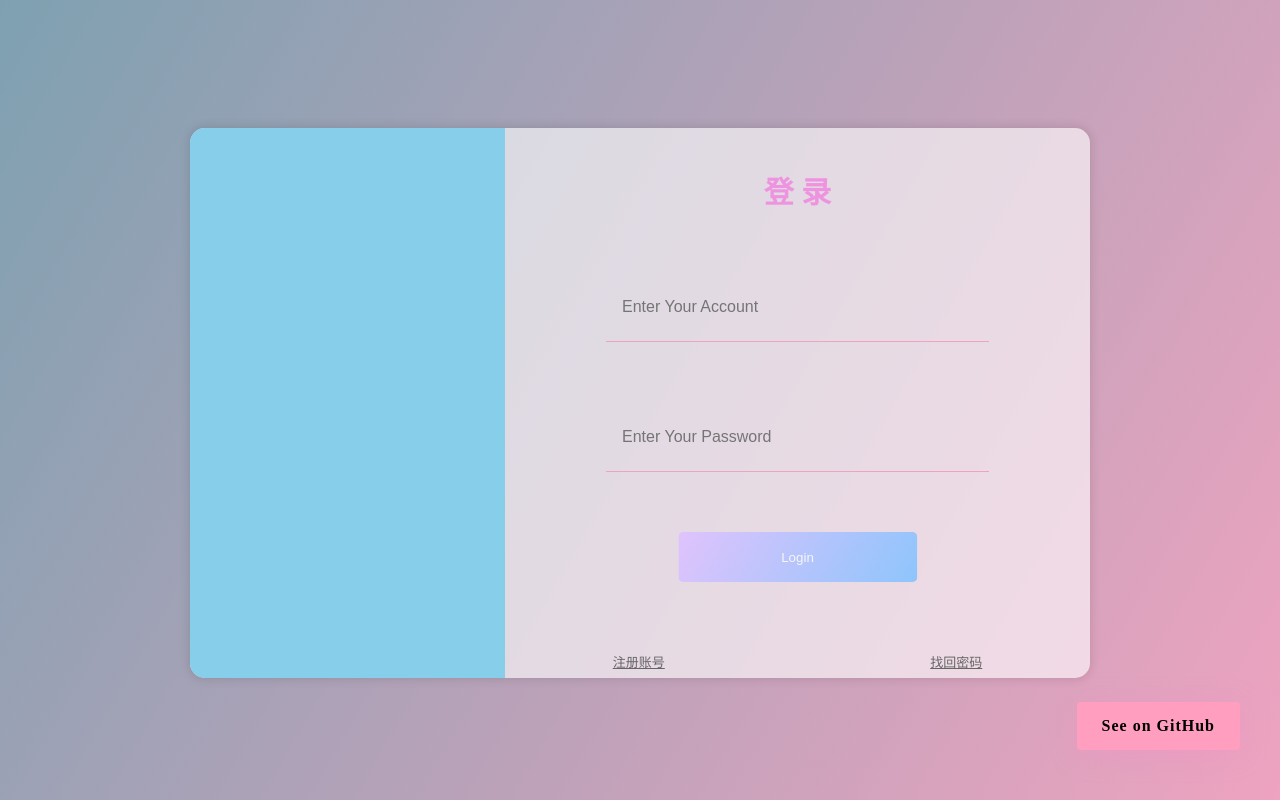
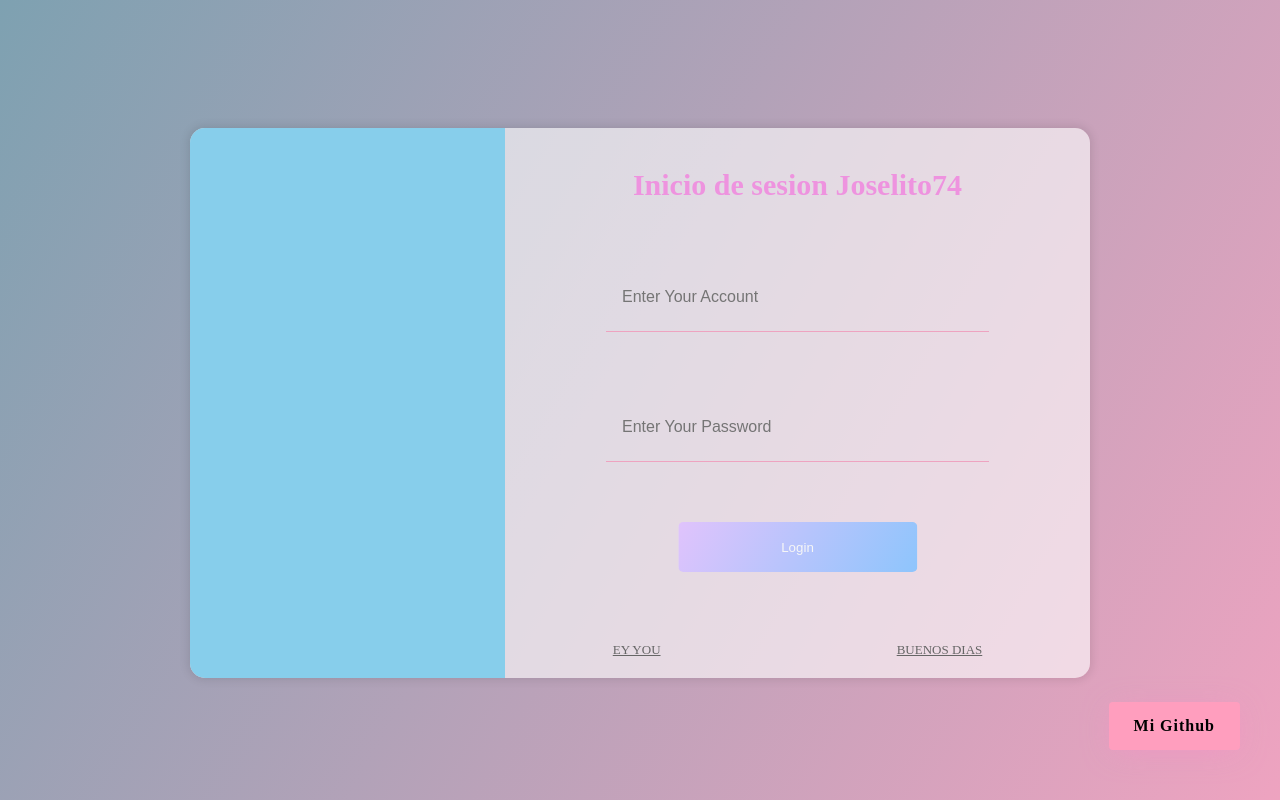
Before and after one commit to Joselito74proFortnite/PaginaWebM, a plain HTML site: page index.html in a window 1280 px wide. Drawn offline with Linux system fonts and the light colour scheme.

Commit message:
index.html

```diff
--- a/index.html
+++ b/index.html
@@ -7,27 +7,27 @@
     <meta name="viewport" content="width=device-width, initial-scale=1.0">
     <link rel="stylesheet" href="index.css">
     <link rel="shortcut icon" href="myLogo.ico" type="image/x-icon"/>
-    <title>MyDemo</title>
+    <title>Keloke</title>
 </head>
 
 <body>
     <div class="box">
         <div class="left"></div>
         <div class="right">
-            <h4>登 录</h4>
+            <h4>Inicio de sesion Joselito74</h4>
             <form action="">
                 <input class="useracc" type="text" placeholder="Enter Your Account">
                 <input class="useracc" type="password" placeholder="Enter Your Password">
                 <input class="submit" type="submit" value="Login">
             </form>
             <div class="fn">
-                <a href="https://github.com/AsheOne18" target="_blank">注册账号</a>
-                <a href="https://github.com/AsheOne18" target="_blank">找回密码</a>
+                <a href="https://github.com/AsheOne18" target="_blank">EY YOU</a>
+                <a href="https://github.com/AsheOne18" target="_blank">BUENOS DIAS</a>
             </div>
         </div>
     </div>
-    <a href="https://github.com/AsheOne18" target="_blank" class="github-btn">
-        See on GitHub
+    <a href="https://github.com/Joselito74profortnite" target="_blank" class="github-btn">
+        Mi Github
       </a>
 
 </body>
```
